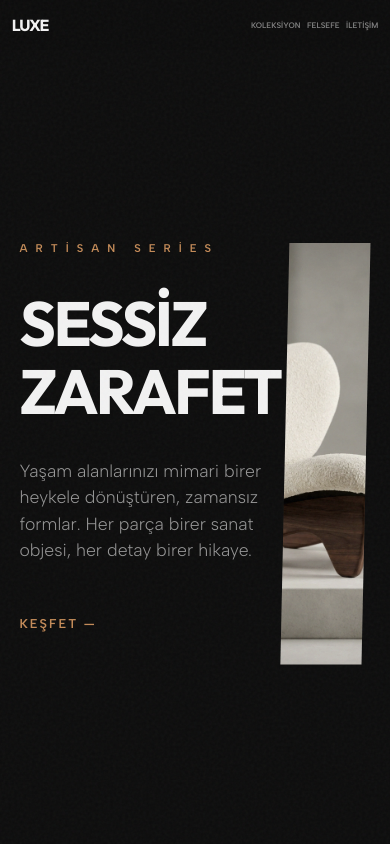
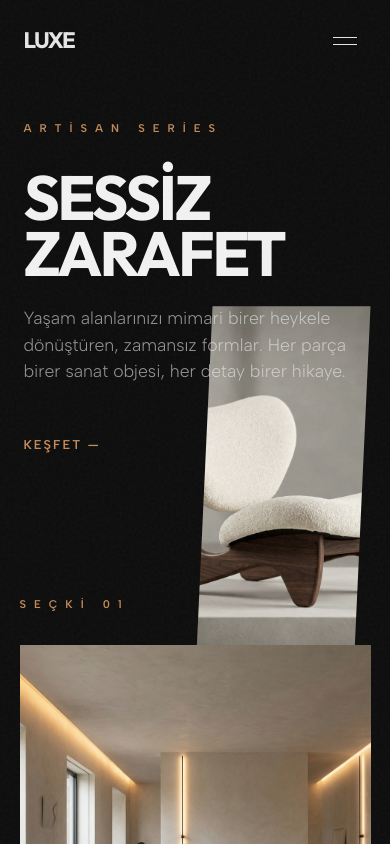
Before and after one commit to batug46/mobilya, a Next.js app: page / in a window 390 px wide. Shown: the top 844 px of the page. Built offline with nearby package versions, Linux system fonts and the light colour scheme.

Commit message:
Fix: Ultimate mobile layout fixes with Hamburger Menu and Premium Modal design

```diff
--- a/src/app/globals.css
+++ b/src/app/globals.css
@@ -50,11 +50,11 @@ nav {
   position: fixed;
   top: 0;
   width: 100%;
-  padding: 1.5rem 5%;
+  padding: 2.5rem 5%;
   display: flex;
   justify-content: space-between;
   align-items: center;
-  z-index: 1000;
+  z-index: 1100;
   mix-blend-mode: difference;
   box-sizing: border-box;
 }
@@ -62,28 +62,116 @@ nav {
 .logo {
   font-family: var(--font-heading);
   font-weight: 700;
-  font-size: 1.5rem;
-  letter-spacing: -1px;
+  font-size: 1.8rem;
+  letter-spacing: -1.5px;
+}
+
+.logo a {
+  text-decoration: none;
+  color: inherit;
 }
 
 .nav-links {
   display: flex;
-  gap: 3rem;
+  gap: 4rem;
 }
 
 .nav-links a {
   text-decoration: none;
   color: var(--text-primary);
-  font-size: 0.8rem;
+  font-size: 0.75rem;
   text-transform: uppercase;
-  letter-spacing: 2px;
+  letter-spacing: 3px;
   font-weight: 600;
   transition: var(--ease-out);
-  opacity: 0.5;
+  opacity: 0.4;
 }
 
 .nav-links a:hover {
   opacity: 1;
+}
+
+/* Hamburger Menu Toggle */
+.menu-toggle {
+  display: none;
+  background: none;
+  border: none;
+  cursor: pointer;
+  padding: 10px;
+  z-index: 1200;
+  flex-direction: column;
+  gap: 6px;
+}
+
+.menu-toggle span {
+  display: block;
+  width: 24px;
+  height: 1px;
+  background-color: var(--text-primary);
+  transition: var(--ease-out);
+}
+
+.menu-toggle.active span:nth-child(1) {
+  transform: translateY(3.5px) rotate(45deg);
+}
+
+.menu-toggle.active span:nth-child(2) {
+  transform: translateY(-3.5px) rotate(-45deg);
+}
+
+/* Mobile Menu Overlay */
+.mobile-menu-overlay {
+  position: fixed;
+  top: 0;
+  left: 0;
+  width: 100%;
+  height: 100%;
+  background: rgba(13, 13, 13, 0.98);
+  backdrop-filter: blur(20px);
+  z-index: 1050;
+  display: flex;
+  align-items: center;
+  justify-content: center;
+  transform: translateY(-100%);
+  transition: transform 0.8s var(--ease-in-out);
+}
+
+.mobile-menu-overlay.active {
+  transform: translateY(0);
+}
+
+.mobile-menu-links {
+  display: flex;
+  flex-direction: column;
+  align-items: center;
+  gap: 2.5rem;
+}
+
+.mobile-menu-links a {
+  font-family: var(--font-heading);
+  font-size: 2.5rem;
+  font-weight: 700;
+  color: var(--text-primary);
+  text-decoration: none;
+  text-transform: uppercase;
+  letter-spacing: -1px;
+  opacity: 0;
+  transform: translateY(20px);
+  transition: all 0.5s var(--ease-out);
+}
+
+.mobile-menu-overlay.active .mobile-menu-links a {
+  opacity: 1;
+  transform: translateY(0);
+}
+
+.mobile-menu-footer {
+  margin-top: 4rem;
+  text-align: center;
+  font-size: 0.7rem;
+  text-transform: uppercase;
+  letter-spacing: 2px;
+  color: var(--text-secondary);
 }
 
 /* Hero Section */
@@ -330,99 +418,122 @@ footer {
 }
 
 /* Product Modal */
+/* Product Modal - Re-designed */
 .modal {
   position: fixed;
   top: 0;
   left: 0;
   width: 100%;
   height: 100%;
-  background: var(--bg-primary);
+  background: rgba(10, 10, 10, 1);
   z-index: 2000;
   display: none;
-  padding: 10%;
   overflow-y: auto;
+  opacity: 0;
+  transition: opacity 0.6s var(--ease-out);
 }
 
 .modal.active {
   display: block;
-  animation: modalFadeIn 0.8s var(--ease-out);
-}
-
-@keyframes modalFadeIn {
-  from {
-    opacity: 0;
-    transform: translateY(20px);
-  }
-
-  to {
-    opacity: 1;
-    transform: translateY(0);
-  }
+  opacity: 1;
 }
 
 .modal-close {
   position: fixed;
-  top: 2rem;
+  top: 3rem;
   right: 5%;
-  font-size: 0.8rem;
+  font-size: 0.75rem;
   text-transform: uppercase;
-  letter-spacing: 2px;
+  letter-spacing: 4px;
   color: var(--accent);
   cursor: pointer;
-  z-index: 2001;
+  z-index: 2100;
+  font-weight: 700;
+  transition: var(--ease-out);
+}
+
+.modal-close:hover {
+  color: var(--text-primary);
 }
 
 .modal-content {
+  min-height: 100vh;
   display: grid;
   grid-template-columns: 1fr 1fr;
-  gap: 8rem;
+  gap: 0;
+  align-items: stretch;
+}
+
+.modal-image {
+  background: var(--bg-secondary);
+  display: flex;
   align-items: center;
+  justify-content: center;
+  padding: 5rem;
 }
 
 .modal-image img {
   width: 100%;
-  aspect-ratio: 1/1;
+  max-width: 600px;
+  height: auto;
+  aspect-ratio: 4/5;
   object-fit: cover;
-  background: var(--bg-secondary);
+  box-shadow: 0 40px 100px rgba(0, 0, 0, 0.5);
+}
+
+.modal-details {
+  padding: 10rem 10% 5rem;
+  display: flex;
+  flex-direction: column;
+  justify-content: center;
+  background: var(--bg-primary);
+}
+
+.modal-details .section-tag {
+  margin-bottom: 1rem;
+  font-size: 0.6rem;
 }
 
 .modal-details h2 {
   font-family: var(--font-heading);
-  font-size: 4rem;
-  margin-bottom: 2rem;
-  letter-spacing: -2px;
+  font-size: 4.5rem;
+  margin-bottom: 1.5rem;
+  line-height: 1;
+  letter-spacing: -3px;
 }
 
 .modal-details .price {
-  font-size: 1.5rem;
+  font-size: 1.8rem;
   color: var(--accent);
   margin-bottom: 3rem;
-  display: block;
+  font-weight: 300;
 }
 
 .modal-details p {
   font-size: 1.1rem;
   line-height: 1.8;
   color: var(--text-secondary);
+  max-width: 500px;
   margin-bottom: 4rem;
 }
 
 .buy-btn {
   background: var(--text-primary);
   color: var(--bg-primary);
-  padding: 1.5rem 4rem;
+  padding: 1.8rem 5rem;
   border: none;
   font-family: var(--font-heading);
   font-weight: 700;
   text-transform: uppercase;
-  letter-spacing: 2px;
+  letter-spacing: 3px;
   cursor: pointer;
   transition: var(--ease-out);
+  align-self: flex-start;
 }
 
 .buy-btn:hover {
   background: var(--accent);
-  transform: scale(1.05);
+  transform: translateY(-5px);
 }
 
 /* Animations */
@@ -509,107 +620,90 @@ footer {
 
 @media (max-width: 480px) {
   nav {
-    flex-direction: row;
-    justify-content: space-between;
-    gap: 0.2rem;
-    padding: 0.8rem 3%;
-    mix-blend-mode: normal;
-    background: rgba(13, 13, 13, 0.95);
-    backdrop-filter: blur(10px);
-    width: 100%;
-    left: 0;
+    padding: 1.5rem 6%;
+    background: transparent;
+    backdrop-filter: none;
+  }
+
+  .desktop-only {
+    display: none;
+  }
+
+  .menu-toggle {
+    display: flex;
   }
 
   .logo {
-    font-size: 1rem;
-    flex-shrink: 0;
-    margin-right: 0.5rem;
-  }
-
-  .nav-links {
-    width: auto;
-    justify-content: flex-end;
-    gap: 0.4rem;
-  }
-
-  .nav-links a {
-    font-size: 0.5rem;
-    letter-spacing: 0;
+    font-size: 1.4rem;
+    mix-blend-mode: difference;
   }
 
   .hero {
-    padding: 0 5%;
-    text-align: left;
-    /* Back to left for better minimalism */
+    padding: 120px 6% 60px;
     height: auto;
-    min-height: 80vh;
-    margin-top: 100px;
+    min-height: auto;
   }
 
   .hero h1 {
     font-size: 16vw;
-    line-height: 1.1;
-    margin-top: 0;
+    margin-bottom: 1.5rem;
   }
 
   .hero-visual {
-    position: relative;
-    right: 0;
-    top: 0;
-    transform: none;
-    width: 100%;
-    height: 50vh;
-    margin-top: 2rem;
-    display: block;
-    /* Fix: Ensure visible */
+    height: 45vh;
+    margin-top: 3rem;
   }
 
-  .footer-content {
-    grid-template-columns: 1fr;
-  }
-
+  /* Modal Mobile Design - Fixed */
   .modal-content {
     grid-template-columns: 1fr;
-    gap: 1.5rem;
-    padding: 4rem 5% 2rem;
-    text-align: center;
+    padding: 0;
   }
 
   .modal-image {
-    display: flex;
-    justify-content: center;
-    width: 100%;
+    padding: 4rem 2rem 2rem;
+    height: 50vh;
   }
 
   .modal-image img {
-    max-height: 40vh;
-    width: 100% !important;
-    height: auto !important;
-    object-fit: contain;
+    height: 100%;
+    width: auto;
+    aspect-ratio: auto;
+    box-shadow: none;
   }
 
   .modal-details {
-    display: flex;
-    flex-direction: column;
+    padding: 3rem 8% 6rem;
+    text-align: center;
     align-items: center;
-    width: 100%;
   }
 
   .modal-details h2 {
-    font-size: 1.8rem;
+    font-size: 2.8rem;
+    letter-spacing: -1.5px;
     margin-bottom: 1rem;
-    line-height: 1.2;
+  }
+
+  .modal-details .price {
+    font-size: 1.4rem;
+    margin-bottom: 2rem;
   }
 
   .modal-details p {
-    font-size: 0.9rem;
-    margin-bottom: 2rem;
-    padding: 0 5%;
+    font-size: 0.95rem;
+    margin-bottom: 3rem;
   }
 
   .buy-btn {
-    padding: 1rem 2rem;
     width: 100%;
-    font-size: 0.8rem;
+    padding: 1.5rem 2rem;
+  }
+
+  .modal-close {
+    top: 2rem;
+    background: rgba(0, 0, 0, 0.5);
+    padding: 8px 15px;
+    backdrop-filter: blur(10px);
+    border-radius: 50px;
   }
 }
--- a/src/app/page.js
+++ b/src/app/page.js
@@ -6,6 +6,7 @@ import Link from 'next/link'
 
 export default function Home() {
   const [selectedProduct, setSelectedProduct] = useState(null)
+  const [isMenuOpen, setIsMenuOpen] = useState(false)
 
   useEffect(() => {
     const observerOptions = {
@@ -65,13 +66,35 @@ export default function Home() {
   return (
     <>
       <nav>
-        <div className="logo">LUXE</div>
-        <div className="nav-links">
+        <div className="logo">
+          <Link href="/" onClick={() => setIsMenuOpen(false)}>LUXE</Link>
+        </div>
+        <div className="nav-links desktop-only">
           <a href="#koleksiyon">Koleksiyon</a>
           <a href="#felsefe">Felsefe</a>
           <a href="#iletisim">İletişim</a>
         </div>
+        <button
+          className={`menu-toggle ${isMenuOpen ? 'active' : ''}`}
+          onClick={() => setIsMenuOpen(!isMenuOpen)}
+          aria-label="Menu"
+        >
+          <span></span>
+          <span></span>
+        </button>
       </nav>
+
+      <div className={`mobile-menu-overlay ${isMenuOpen ? 'active' : ''}`}>
+        <div className="mobile-menu-links">
+          <a href="#koleksiyon" onClick={() => setIsMenuOpen(false)}>Koleksiyon</a>
+          <a href="#felsefe" onClick={() => setIsMenuOpen(false)}>Felsefe</a>
+          <a href="#iletisim" onClick={() => setIsMenuOpen(false)}>İletişim</a>
+          <div className="mobile-menu-footer">
+            <p>LUXE Architectural Objects</p>
+            <p>© 2024 İstanbul</p>
+          </div>
+        </div>
+      </div>
 
       <main>
         {/* Hero Section */}
```
